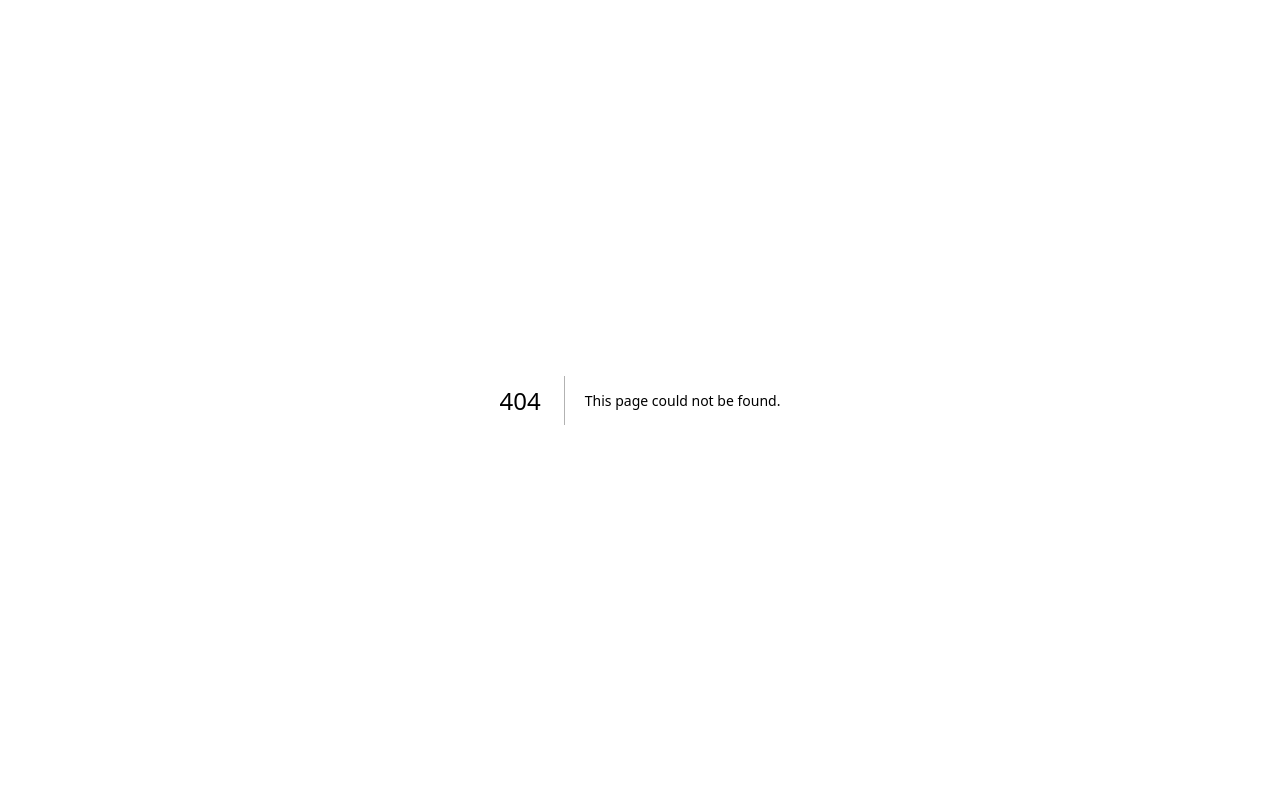
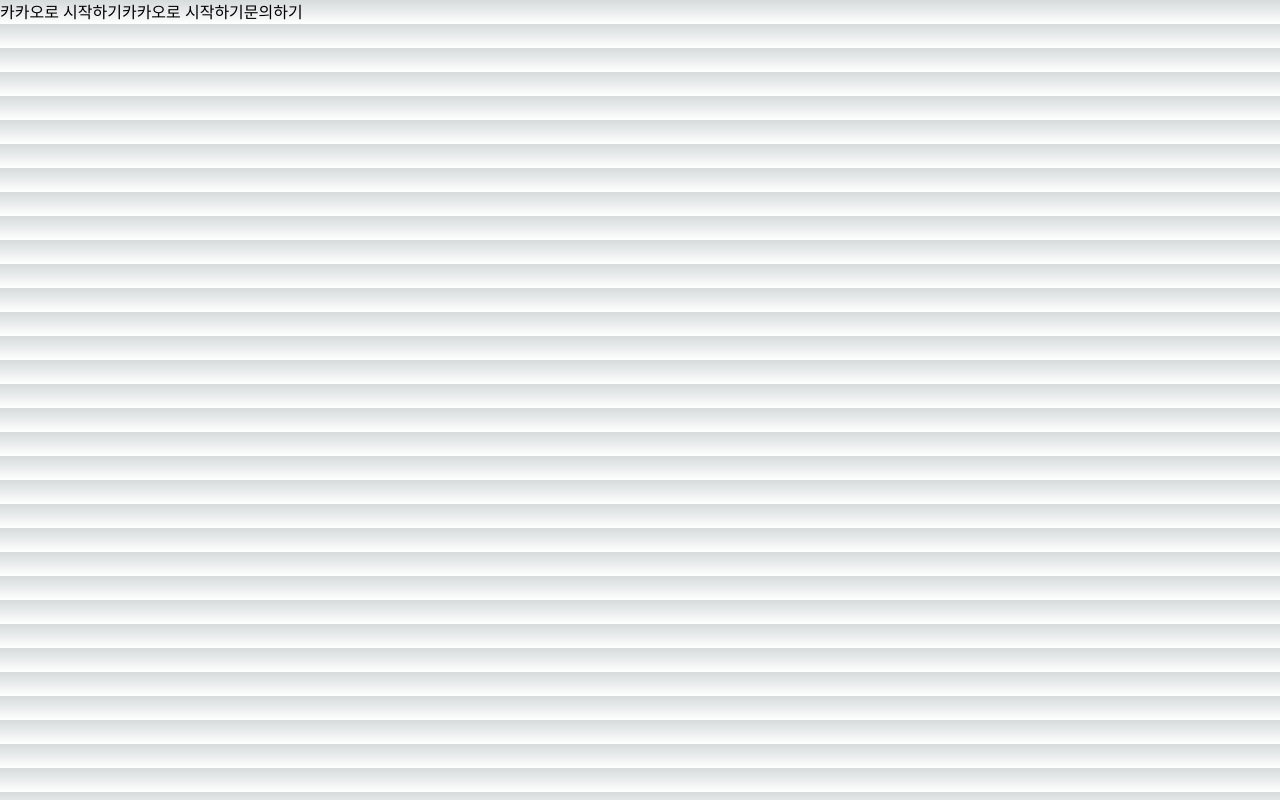
Before and after one commit to dieter-project/withPT, a Next.js app: page /trainer/login in a window 1280 px wide. Before the commit this address had no page. Built offline with nearby package versions, Linux system fonts and the light colour scheme.

Commit message:
FEAT: 레이아웃 초기화

```diff
--- a/package.json
+++ b/package.json
@@ -23,11 +23,12 @@
     "react-dom": "18.2.0",
     "react-redux": "^8.1.1",
     "redux": "^4.2.1",
-    "styled-components": "^6.0.5",
+    "styled-components": "^6.0.7",
     "tailwindcss": "3.3.3",
     "typescript": "5.1.6"
   },
   "devDependencies": {
+    "@types/styled-components": "^5.1.26",
     "@typescript-eslint/eslint-plugin": "^6.2.0",
     "@typescript-eslint/parser": "^6.2.0",
     "eslint": "^8.45.0",
--- a/src/app/layout.tsx
+++ b/src/app/layout.tsx
@@ -1,22 +1,25 @@
-import './globals.css'
-import type { Metadata } from 'next'
-import { Inter } from 'next/font/google'
+import "./globals.css";
+import type { Metadata } from "next";
+import { Inter } from "next/font/google";
+import StyledJsxRegistry from "./registry";
 
-const inter = Inter({ subsets: ['latin'] })
+const inter = Inter({ subsets: ["latin"] });
 
 export const metadata: Metadata = {
-  title: 'Create Next App',
-  description: 'Generated by create next app',
-}
+  title: "Create Next App",
+  description: "Generated by create next app",
+};
 
 export default function RootLayout({
   children,
 }: {
-  children: React.ReactNode
+  children: React.ReactNode;
 }) {
   return (
-    <html lang="en">
-      <body className={inter.className}>{children}</body>
+    <html>
+      <body>
+        <StyledJsxRegistry>{children}</StyledJsxRegistry>
+      </body>
     </html>
-  )
+  );
 }
--- /dev/null
+++ b/src/app/registry.tsx
@@ -0,0 +1,23 @@
+"use client";
+
+import React, { useState } from "react";
+import { useServerInsertedHTML } from "next/navigation";
+import { StyleRegistry, createStyleRegistry } from "styled-jsx";
+
+export default function StyledJsxRegistry({
+  children,
+}: {
+  children: React.ReactNode;
+}) {
+  // Only create stylesheet once with lazy initial state
+  // x-ref: https://reactjs.org/docs/hooks-reference.html#lazy-initial-state
+  const [jsxStyleRegistry] = useState(() => createStyleRegistry());
+
+  useServerInsertedHTML(() => {
+    const styles = jsxStyleRegistry.styles();
+    jsxStyleRegistry.flush();
+    return <>{styles}</>;
+  });
+
+  return <StyleRegistry registry={jsxStyleRegistry}>{children}</StyleRegistry>;
+}
--- /dev/null
+++ b/src/app/trainer/login/page.tsx
@@ -0,0 +1,20 @@
+"use client";
+import styled from "styled-components";
+
+const Wrap = styled.div`
+  background-color: yellow;
+`;
+
+export default async function Login() {
+  return (
+    <div className="Wrap">
+      <div>
+        <div className="button-wrap">
+          <button>카카오로 시작하기</button>
+          <button>카카오로 시작하기</button>
+          <span>문의하기</span>
+        </div>
+      </div>
+    </div>
+  );
+}
--- /dev/null
+++ b/src/app/trainer/register/step1/page.tsx
@@ -0,0 +1,5 @@
+"use client";
+
+export default function step1() {
+  return <div>하이</div>;
+}
--- a/tsconfig.json
+++ b/tsconfig.json
@@ -9,7 +9,7 @@
     "noEmit": true,
     "esModuleInterop": true,
     "module": "esnext",
-    "moduleResolution": "bundler",
+    "moduleResolution": "node",
     "resolveJsonModule": true,
     "isolatedModules": true,
     "jsx": "preserve",
```
Also changed, not shown: 1 other file (tests, documents, lock files or other folders).
